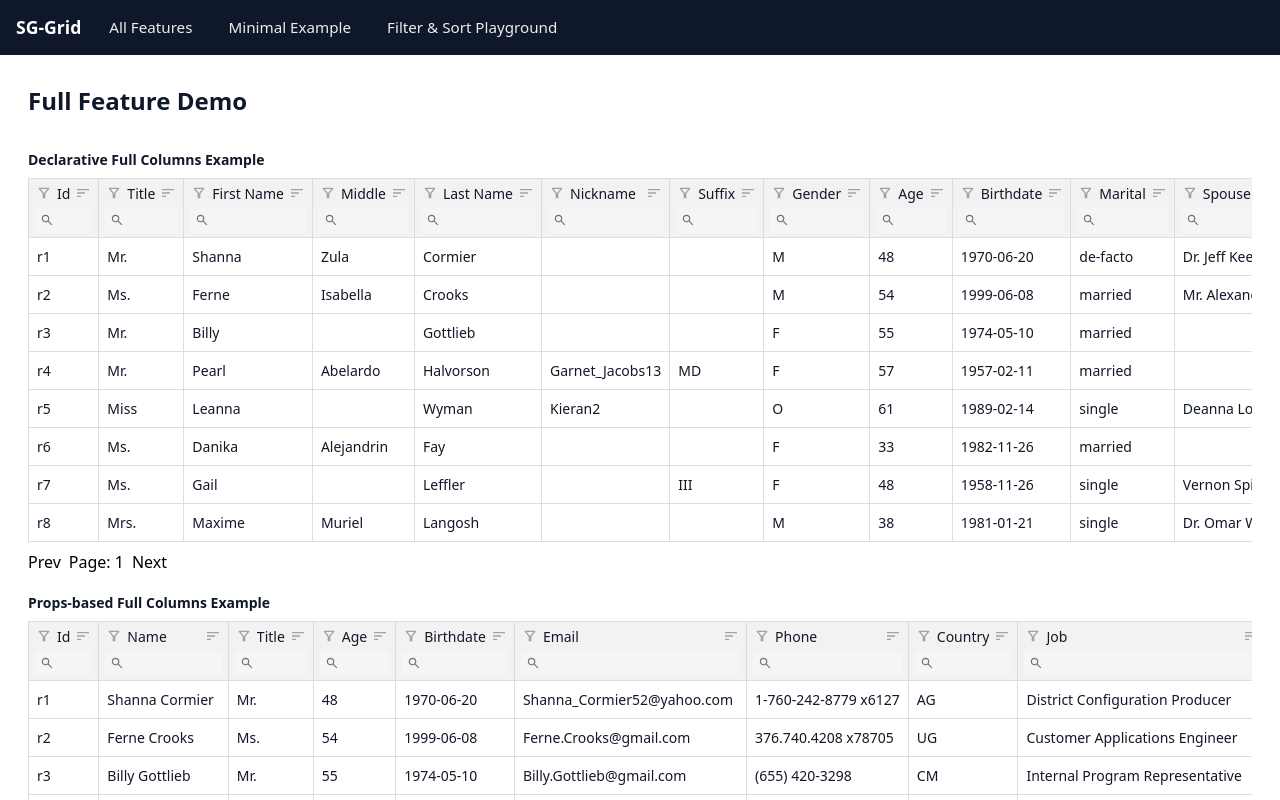
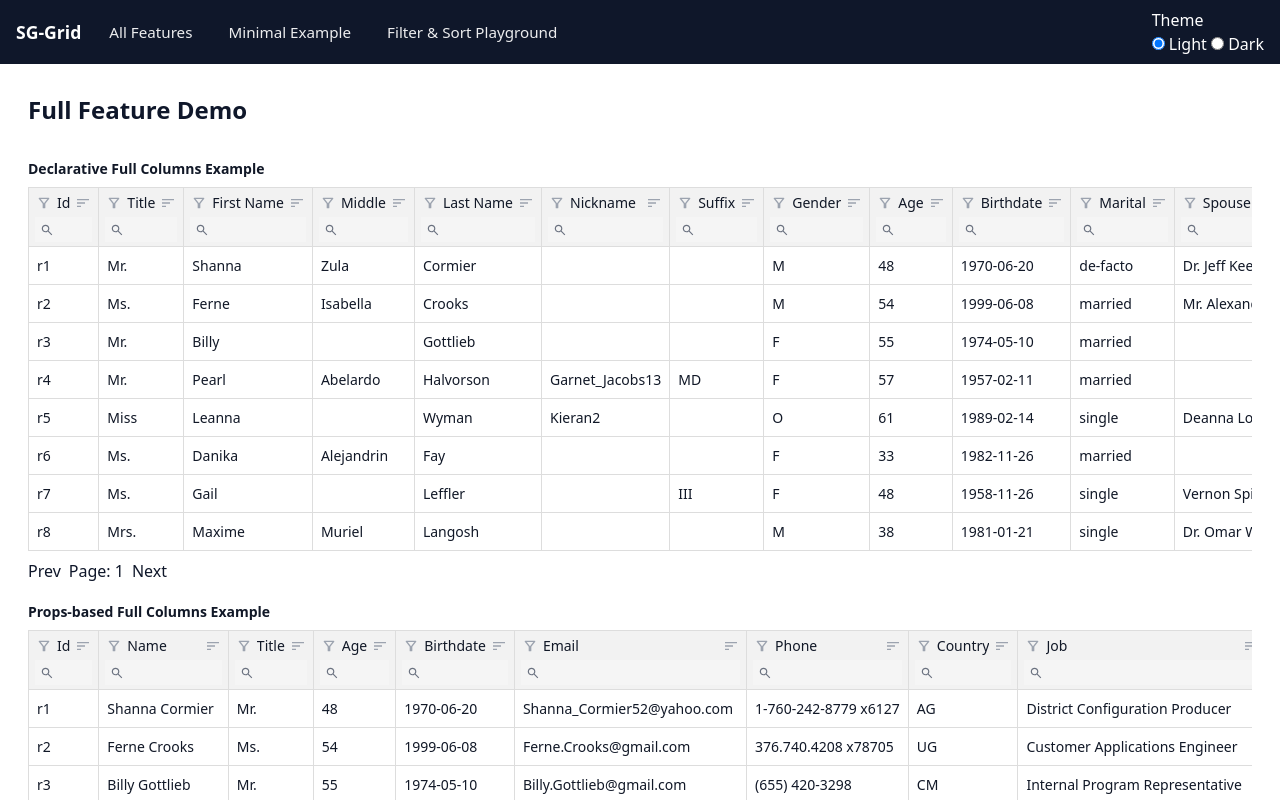
Before and after one commit to serhatgurel/sg-grid, a Vue app: page / in a window 1280 px wide. Shown: the top 800 px of the page. Built offline with nearby package versions, Linux system fonts and the light colour scheme.

Commit message:
feat: implement theme management with light/dark mode support and update styles

```diff
--- a/src/App.vue
+++ b/src/App.vue
@@ -1,5 +1,5 @@
 <script setup lang="ts">
-import { ref, computed } from 'vue'
+import { ref, computed, watch, onMounted } from 'vue'
 import FullDemo from './examples/FullDemo.vue'
 import MinimalExample from './examples/MinimalExample.vue'
 import FilterSortPlayground from './examples/FilterSortPlayground.vue'
@@ -11,6 +11,27 @@ const examples = [
 ]
 
 const selected = ref<string>(examples[0].id)
+
+// Theme: 'light' | 'dark'
+const THEME_KEY = 'sg-grid:theme'
+const theme = ref<'light' | 'dark'>(
+  (localStorage.getItem(THEME_KEY) as 'light' | 'dark') ?? 'light',
+)
+
+function applyTheme(t: 'light' | 'dark') {
+  const root = document.documentElement
+  if (t === 'dark') root.classList.add('theme-dark')
+  else root.classList.remove('theme-dark')
+}
+
+onMounted(() => {
+  applyTheme(theme.value)
+})
+
+watch(theme, (val) => {
+  localStorage.setItem(THEME_KEY, val)
+  applyTheme(val)
+})
 
 const currentComponent = computed(() => {
   const found = examples.find((e) => e.id === selected.value)
@@ -29,7 +50,19 @@ const currentComponent = computed(() => {
           <a href="#" @click.prevent="selected = 'playground'">Filter & Sort Playground</a>
         </nav>
       </div>
-      <!-- right-side selector removed per request -->
+      <div class="menubar-right">
+        <fieldset class="theme-toggle" aria-label="Theme">
+          <legend class="visually-hidden">Theme</legend>
+          <label>
+            <input type="radio" name="theme" value="light" v-model="theme" />
+            Light
+          </label>
+          <label>
+            <input type="radio" name="theme" value="dark" v-model="theme" />
+            Dark
+          </label>
+        </fieldset>
+      </div>
     </header>
 
     <main class="app-content">
--- a/src/components/ExampleTabs.vue
+++ b/src/components/ExampleTabs.vue
@@ -19,10 +19,7 @@
       </button>
     </div>
 
-    <div
-      class="panel"
-      style="padding: 12px; border: 1px dashed #e5e7eb; background: #fff; color: #374151"
-    >
+    <div class="panel">
       <h3 style="margin-top: 0">{{ view === 'notes' ? 'Notes' : title }}</h3>
       <pre style="white-space: pre-wrap; margin: 0">{{ view === 'notes' ? notes : changelog }}</pre>
     </div>
@@ -55,18 +52,24 @@ const ariaLabel = props.ariaLabel ?? 'Example views'
 }
 .tabs button {
   background: transparent;
-  border: 1px solid #e5e7eb;
+  border: 1px solid var(--sg-panel-border);
   padding: 8px 12px;
   border-radius: 8px;
   cursor: pointer;
-  color: #0f172a;
+  color: var(--sg-body-color);
 }
 .tabs button.active {
-  background: #0f172a;
-  color: white;
-  border-color: #0f172a;
+  background: var(--sg-contrast-bg);
+  color: var(--sg-contrast-color);
+  border-color: var(--sg-contrast-bg);
 }
 .panel h3 {
   margin: 0 0 8px 0;
 }
+.panel {
+  padding: 12px;
+  border: 1px dashed var(--sg-panel-border);
+  background: var(--sg-panel-bg);
+  color: var(--sg-panel-color);
+}
 </style>
--- a/src/components/SgGrid.vue
+++ b/src/components/SgGrid.vue
@@ -632,17 +632,17 @@ const vTruncateTooltip = truncateTooltip
   display: inline-flex;
   align-items: center;
   justify-content: center;
-  color: #9ca3af; /* neutral color */
+  color: var(--sg-icon-neutral);
 }
 .sg-indicator-neutral .sg-icon-inline svg {
   color: inherit;
   width: 16px;
   height: 16px;
   fill: currentColor;
-  opacity: 0.7; /* neutral look */
+  opacity: 0.9;
 }
 .sg-indicator-active {
-  color: #111827;
+  color: var(--sg-icon-active);
 }
 .sg-indicator-active .sg-icon-inline svg {
   color: inherit;
@@ -731,13 +731,14 @@ const vTruncateTooltip = truncateTooltip
   align-items: center;
   gap: 4px;
   border: none; /* hide border per design */
-  background: #fff; /* base white background when not empty */
+  background: var(--sg-input-bg);
   padding: 2px 4px;
   position: relative;
   transition: background-color 120ms ease-in-out;
+  color: var(--sg-input-color);
 }
 .sg-header-filter-ui.is-empty {
-  background: #f5f5f5; /* light gray when input is empty (lighter than header) */
+  background: var(--sg-input-empty-bg);
 }
 .sg-filter-search-icon {
   display: inline-flex;
@@ -745,7 +746,7 @@ const vTruncateTooltip = truncateTooltip
   justify-content: center;
   width: 16px;
   height: 16px;
-  color: #6b7280; /* neutral gray */
+  color: var(--sg-input-muted);
   flex: 0 0 auto;
 }
 /* Clear button should visually match the search icon */
@@ -755,7 +756,7 @@ const vTruncateTooltip = truncateTooltip
   justify-content: center;
   width: 16px;
   height: 16px;
-  color: #6b7280; /* neutral gray */
+  color: var(--sg-input-muted);
   background: transparent;
   border: none;
   padding: 0;
@@ -795,7 +796,7 @@ const vTruncateTooltip = truncateTooltip
 .sg-header-filter-ui:focus-within {
   border-color: transparent;
   outline: none;
-  background: #fff; /* on focus always white even if empty */
+  background: var(--sg-input-focus-bg); /* on focus */
 }
 .sg-icon-inline {
   display: inline-flex;
--- a/src/examples/FullDemo.vue
+++ b/src/examples/FullDemo.vue
@@ -276,7 +276,7 @@ h3 {
   font-size: 1.5rem; /* larger than h3 */
   font-weight: 700;
   margin: 0 0 12px 0;
-  color: #0f172a; /* dark slate */
+  color: var(--sg-heading-color);
 }
 
 /* tabs for notes/changelog */
@@ -287,16 +287,16 @@ h3 {
 }
 .tabs button {
   background: transparent;
-  border: 1px solid #e5e7eb;
+  border: 1px solid var(--sg-border-color, #e5e7eb);
   padding: 8px 12px;
   border-radius: 8px;
   cursor: pointer;
-  color: #0f172a;
+  color: var(--sg-body-color);
 }
 .tabs button.active {
-  background: #0f172a;
-  color: white;
-  border-color: #0f172a;
+  background: var(--sg-contrast-bg);
+  color: var(--sg-contrast-color);
+  border-color: var(--sg-contrast-bg);
 }
 .panel h3 {
   margin: 0 0 8px 0;
--- a/src/style.css
+++ b/src/style.css
@@ -5,6 +5,23 @@
 :root {
   --sg-cell-bg: #ffffff;
   --sg-cell-color: #111827; /* default body text */
+  --sg-body-bg: #ffffff;
+  --sg-body-color: #0f172a; /* page body text */
+  --sg-heading-color: #0f172a;
+  --sg-contrast-bg: #0f172a;
+  --sg-contrast-color: #ffffff;
+  /* icon and input defaults */
+  --sg-icon-neutral: #9ca3af;
+  --sg-icon-active: #111827;
+  --sg-input-bg: #ffffff;
+  --sg-input-empty-bg: #f5f5f5;
+  --sg-input-focus-bg: #ffffff;
+  --sg-input-color: var(--sg-body-color);
+  --sg-input-muted: #6b7280;
+  /* panel (notes/changelog) */
+  --sg-panel-bg: #ffffff;
+  --sg-panel-border: #e5e7eb;
+  --sg-panel-color: #374151;
   --sg-font-family:
     ui-sans-serif, system-ui, -apple-system, 'Segoe UI', Roboto, 'Helvetica Neue', Arial;
   --sg-font-size: 14px;
@@ -24,6 +41,52 @@
   --sg-header-font-weight: 600;
   --sg-header-font-style: normal;
   --sg-header-padding: 8px;
+}
+
+/* Dark theme variables applied when the document root has .theme-dark */
+.theme-dark {
+  --sg-cell-bg: #0b1220; /* dark cell bg */
+  --sg-cell-color: #e6eef8; /* light text on dark */
+
+  --sg-border-color: rgba(255, 255, 255, 0.06);
+
+  --sg-header-bg: #071027;
+  --sg-header-color: #e6eef8;
+  --sg-body-bg: #020617;
+  --sg-body-color: #e6eef8;
+  --sg-heading-color: #e6eef8;
+  --sg-contrast-bg: #e6eef8;
+  --sg-contrast-color: #071027;
+  --sg-icon-neutral: rgba(230, 238, 248, 0.6);
+  --sg-icon-active: #e6eef8;
+  --sg-input-bg: #071026;
+  --sg-input-empty-bg: rgba(230, 238, 248, 0.04);
+  --sg-input-focus-bg: #071026;
+  --sg-input-color: var(--sg-body-color);
+  --sg-input-muted: rgba(230, 238, 248, 0.7);
+  --sg-panel-bg: #041025;
+  --sg-panel-border: rgba(230, 238, 248, 0.06);
+  --sg-panel-color: #cfe6ff;
+}
+
+/* Base document-level styles using the theme variables */
+body {
+  background: var(--sg-body-bg);
+  color: var(--sg-body-color);
+  font-family: var(--sg-font-family);
+}
+
+h1,
+h2,
+h3,
+h4,
+h5,
+h6 {
+  color: var(--sg-heading-color);
+}
+
+a {
+  color: var(--sg-contrast-bg);
 }
 
 .sg-grid-table {
```
